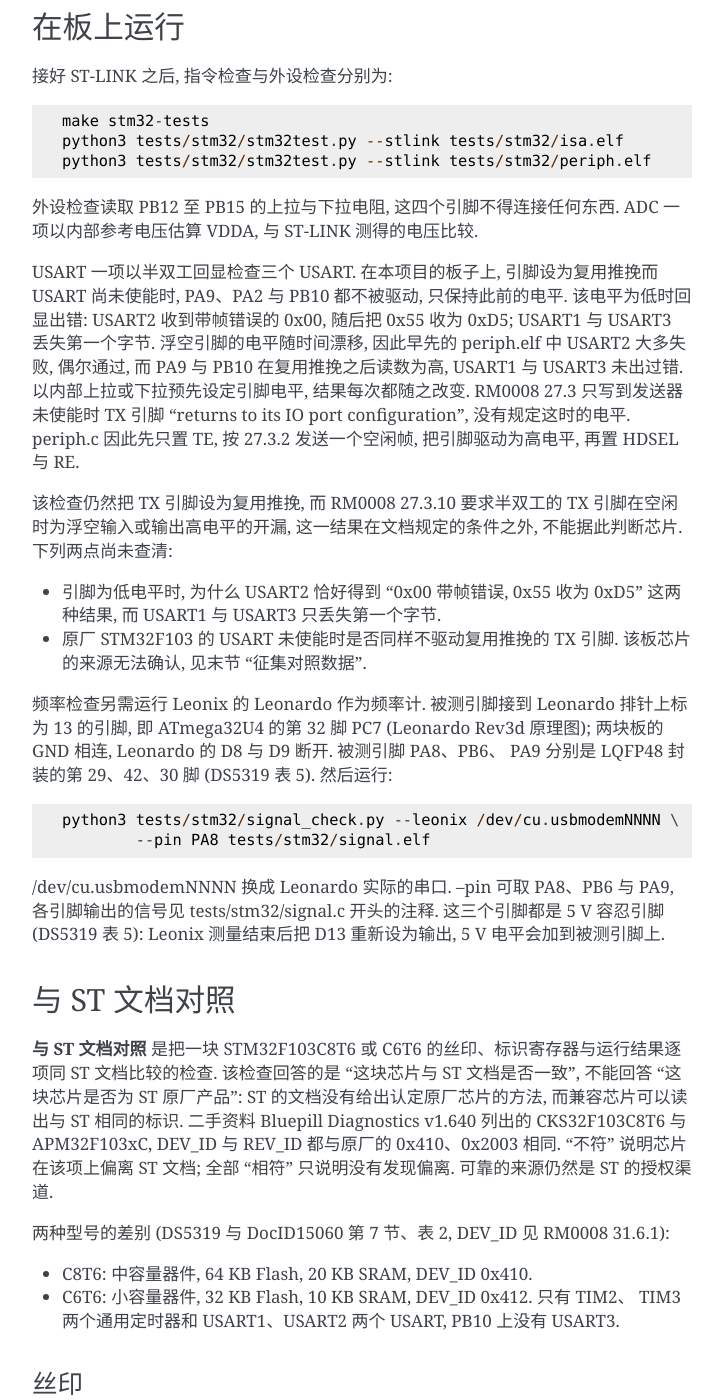
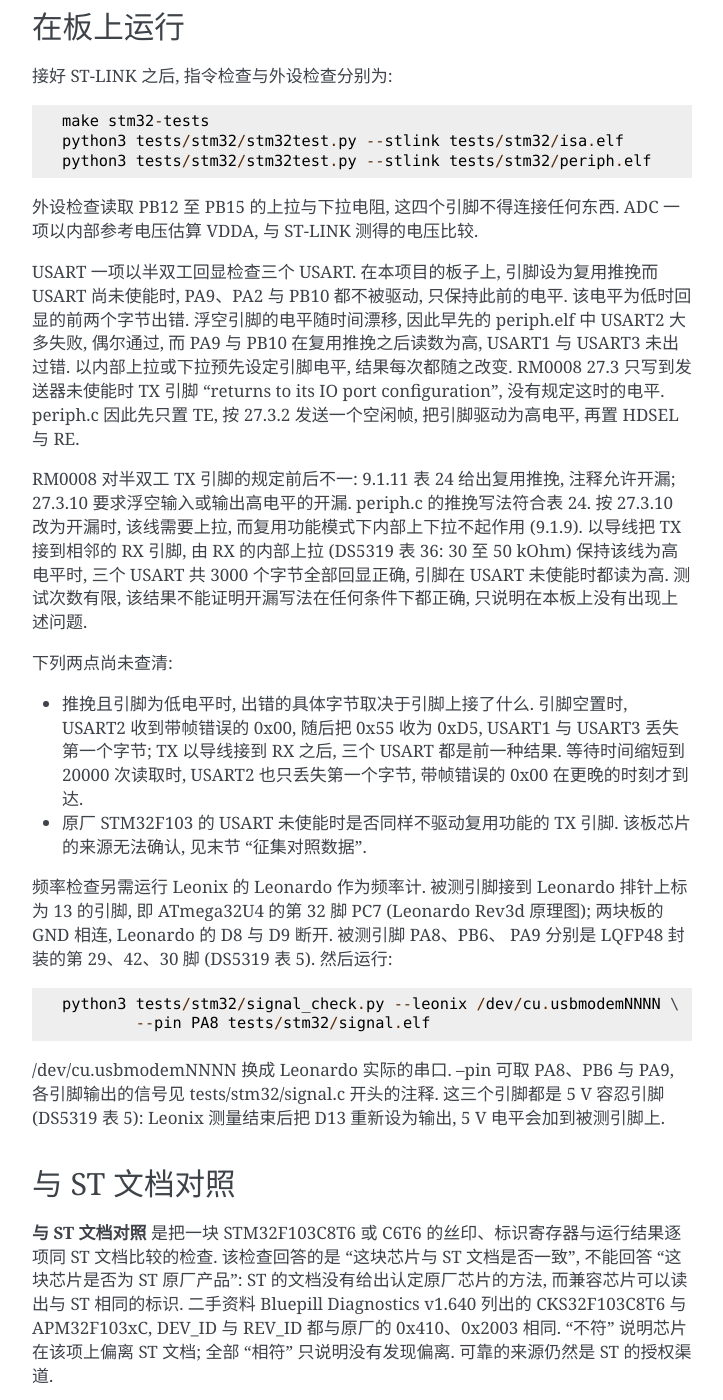
Before and after one commit to w3ngzv/Leonix, a Sphinx documentation site: the page built from Documentation/stm32f103.rst, in a window 1280 px wide and 1400 px high, scrolled down 10906 px. Shown: the whole window, without its empty margins (388-1111 px from the left). Built offline with Sphinx 7.4.7, drawn with Linux system fonts in a browser that asks for light colours; some of the changed text lies outside the part shown.

Commit message:
Documentation: stm32f103 补充 USART 开漏写法的结果与 RM0008 的矛盾
原文称推挽写法 "在文档规定的条件之外". 该判断只对照了 RM0008 27.3.10;
同一手册 9.1.11 表 24 给出的正是复用推挽, 两处规定前后不一, 原表述因此
不完整.

usartidle.elf 增加开漏情形之后, 按 27.3.10 以开漏加上拉的写法在本板上
3000 个字节全部正确, 文档据此回答按规范写是否同样出错, 并写明测试次数
有限, 不能证明在任何条件下正确. 推挽时出错的具体字节随引脚上的连接而
变化, 第一个未查清之处的描述按新的数据改写. 征集说明增加接线的第二次
运行.

Signed-off-by: KernelKraze <admin@mail.go1.qzz.io>

```diff
--- a/Documentation/stm32f103.rst
+++ b/Documentation/stm32f103.rst
@@ -537,21 +537,29 @@
 
 USART 一项以半双工回显检查三个 USART. 在本项目的板子上, 引脚设为复用
 推挽而 USART 尚未使能时, PA9、PA2 与 PB10 都不被驱动, 只保持此前的电平.
-该电平为低时回显出错: USART2 收到带帧错误的 0x00, 随后把 0x55 收为
-0xD5; USART1 与 USART3 丢失第一个字节. 浮空引脚的电平随时间漂移, 因此
-早先的 periph.elf 中 USART2 大多失败, 偶尔通过, 而 PA9 与 PB10 在复用
-推挽之后读数为高, USART1 与 USART3 未出过错. 以内部上拉或下拉预先设定引脚电平,
+该电平为低时回显的前两个字节出错. 浮空引脚的电平随时间漂移, 因此早先的
+periph.elf 中 USART2 大多失败, 偶尔通过, 而 PA9 与 PB10 在复用推挽之后
+读数为高, USART1 与 USART3 未出过错. 以内部上拉或下拉预先设定引脚电平,
 结果每次都随之改变. RM0008 27.3 只写到发送器未使能时 TX 引脚 "returns
 to its IO port configuration", 没有规定这时的电平. periph.c 因此先只置
 TE, 按 27.3.2 发送一个空闲帧, 把引脚驱动为高电平, 再置 HDSEL 与 RE.
 
-该检查仍然把 TX 引脚设为复用推挽, 而 RM0008 27.3.10 要求半双工的 TX
-引脚在空闲时为浮空输入或输出高电平的开漏, 这一结果在文档规定的条件
-之外, 不能据此判断芯片. 下列两点尚未查清:
+RM0008 对半双工 TX 引脚的规定前后不一: 9.1.11 表 24 给出复用推挽, 注释
+允许开漏; 27.3.10 要求浮空输入或输出高电平的开漏. periph.c 的推挽写法
+符合表 24. 按 27.3.10 改为开漏时, 该线需要上拉, 而复用功能模式下内部
+上下拉不起作用 (9.1.9). 以导线把 TX 接到相邻的 RX 引脚, 由 RX 的内部上拉
+(DS5319 表 36: 30 至 50 kOhm) 保持该线为高电平时, 三个 USART 共 3000 个
+字节全部回显正确, 引脚在 USART 未使能时都读为高. 测试次数有限, 该结果
+不能证明开漏写法在任何条件下都正确, 只说明在本板上没有出现上述问题.
 
-* 引脚为低电平时, 为什么 USART2 恰好得到 "0x00 带帧错误, 0x55 收为
-  0xD5" 这两种结果, 而 USART1 与 USART3 只丢失第一个字节.
-* 原厂 STM32F103 的 USART 未使能时是否同样不驱动复用推挽的 TX 引脚.
+下列两点尚未查清:
+
+* 推挽且引脚为低电平时, 出错的具体字节取决于引脚上接了什么. 引脚空置
+  时, USART2 收到带帧错误的 0x00, 随后把 0x55 收为 0xD5, USART1 与
+  USART3 丢失第一个字节; TX 以导线接到 RX 之后, 三个 USART 都是前一种
+  结果. 等待时间缩短到 20000 次读取时, USART2 也只丢失第一个字节, 带帧
+  错误的 0x00 在更晚的时刻才到达.
+* 原厂 STM32F103 的 USART 未使能时是否同样不驱动复用功能的 TX 引脚.
   该板芯片的来源无法确认, 见末节 "征集对照数据".
 
 频率检查另需运行 Leonix 的 Leonardo 作为频率计. 被测引脚接到 Leonardo
@@ -696,25 +704,37 @@
 ------------------------
 
 现象见 "在板上运行" 一节的 USART 一项. tests/stm32/usartidle.c 对三个
-USART 各做两种情形: 先以内部下拉或上拉保持 TX 引脚 1 ms, 再设为复用推挽,
-读取引脚, 然后按 periph.c 修改之前的顺序 (先置 HDSEL, 再同时置 UE、TE
-与 RE) 回显五个字节. 每种情形之间经 RCC 复位该 USART, 全部重复两次.
-TX 引脚 PA9、PA2 与 PB10 不得连接任何东西. 运行::
+USART 各做推挽与开漏两类情形: 先以内部下拉或上拉保持 TX 引脚 1 ms, 再设
+为复用功能, 读取引脚, 然后按 periph.c 修改之前的顺序 (先置 HDSEL, 再同时
+置 UE、TE 与 RE) 回显五个字节. 开漏时 RX 引脚设为带上拉的输入. 每种情形
+之间经 RCC 复位该 USART, 全部重复两次.
+
+请运行两次. 第一次 TX 与 RX 引脚都不接任何东西; 第二次用三根导线分别
+连接 PA9 与 PA10、PA2 与 PA3、PB10 与 PB11, 即排针上的 A9 与 A10、A2 与
+A3、B10 与 B11. 两次都运行::
 
   make stm32-tests
   python3 tests/stm32/stm32test.py --stlink tests/stm32/usartidle.elf
 
-``info`` 行给出每种情形中复用推挽之后引脚的读数、第一个字节之前是否已收到
-数据, 以及每个字节的回显结果. 引脚不随内部上下拉变化时, 该行为 ``FAIL``,
-说明引脚接了其他东西. 作者的板子在 2026-10-26 的汇总为::
+``info`` 行给出每种情形中复用功能之后引脚的读数、第一个字节之前是否已
+收到数据, 以及每个字节的回显结果. 推挽时引脚不随内部上下拉变化, 该行为
+``FAIL``, 说明引脚接了其他东西. 开漏时引脚读数为 0, 说明该线没有上拉.
+作者的板子在 2026-10-26 的汇总, 未接导线时为::
 
-  USART1 PA9 pull-down: pin reads 0 with USART off, 8 of 10 echoed
-  USART1 PA9 pull-up: pin reads 1 with USART off, 10 of 10 echoed
-  USART2 PA2 pull-down: pin reads 0 with USART off, 6 of 10 echoed
-  USART2 PA2 pull-up: pin reads 1 with USART off, 10 of 10 echoed
-  USART3 PB10 pull-down: pin reads 0 with USART off, 8 of 10 echoed
-  USART3 PB10 pull-up: pin reads 1 with USART off, 10 of 10 echoed
+  USART1 PA9 AF push-pull pull-down: pin reads 0 with USART off, 8 of 10 echoed
+  USART2 PA2 AF push-pull pull-down: pin reads 0 with USART off, 6 of 10 echoed
+  USART3 PB10 AF push-pull pull-down: pin reads 0 with USART off, 8 of 10 echoed
+  USART1 PA9 AF open-drain pull-down: pin reads 0 with USART off, 0 of 10 echoed
 
-若某个 USART 未使能时驱动其 TX 引脚, 下拉一行的读数会是 1. 失败的字节
-本身 (USART2 的 0x00 带帧错误与 0xD5, 其余两个 USART 的 ``got none``)
-也请一并提供, 可用于解释 "在板上运行" 一节列出的第一个未查清之处.
+接上导线之后为::
+
+  USART1 PA9 AF push-pull pull-down: pin reads 0 with USART off, 6 of 10 echoed
+  USART2 PA2 AF push-pull pull-down: pin reads 0 with USART off, 6 of 10 echoed
+  USART3 PB10 AF push-pull pull-down: pin reads 0 with USART off, 6 of 10 echoed
+  USART1 PA9 AF open-drain pull-down: pin reads 1 with USART off, 10 of 10 echoed
+
+其余各行: 推挽的上拉情形都是 10 of 10; 开漏的其余情形, 未接导线时都是
+0 of 10, 接线后都是 10 of 10.
+
+若某个 USART 未使能时驱动其 TX 引脚, 推挽下拉一行的读数会是 1. 失败的
+字节本身也请一并提供, 可用于解释 "在板上运行" 一节列出的第一个未查清之处.
```
